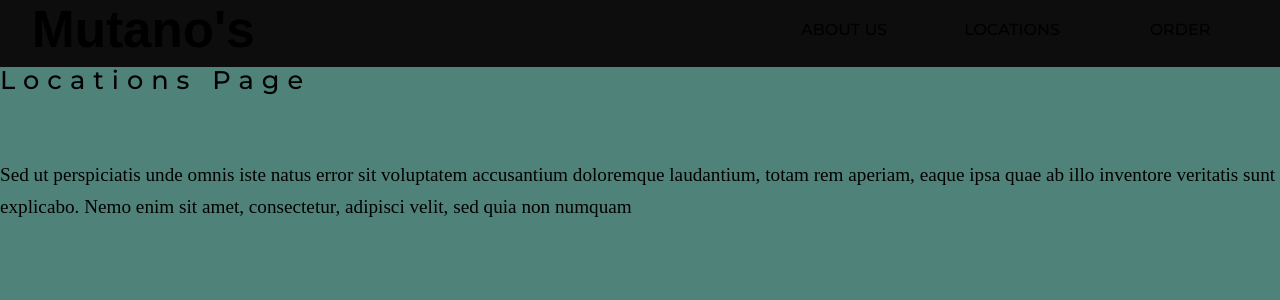
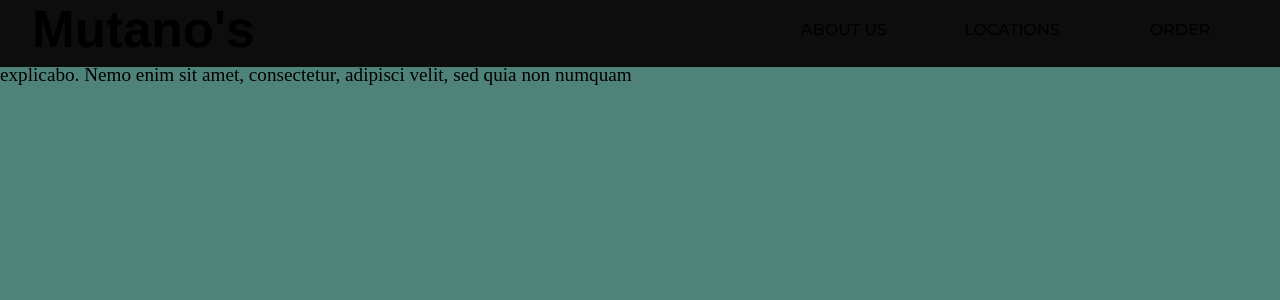
Before and after one commit to pappitito/mutano-s-landing-page, a Next.js app: page /locations in a window 1280 px wide. Shown: the top 300 px of the page. Built offline with nearby package versions, Linux system fonts and the light colour scheme; a web font is replaced by a local one.

Commit message:
Update locations.js

```diff
--- a/src/pages/locations.js
+++ b/src/pages/locations.js
@@ -3,7 +3,7 @@
     return(
        <div>
             <Header/>
-             <h2 className='motdLabel'>Locations Page</h2>
+             <h2 className='motdLabel2'>Locations Page</h2>
              <div className='info'>
 
           <p>Sed ut perspiciatis unde omnis iste natus error sit voluptatem accusantium
```
